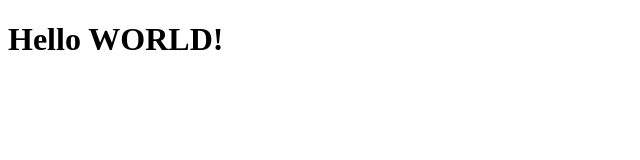
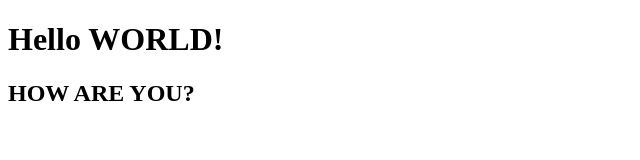
Before and after one commit to OlgaFedorovich/project, a plain HTML site: page index.html in a window 1280 px wide. Shown: the whole page, without its empty margins (0-640 px from the left). Drawn offline with Linux system fonts and the light colour scheme.

Commit message:
Adding h2

```diff
--- a/index.html
+++ b/index.html
@@ -7,5 +7,6 @@
 </head>
 <body>
     <h1>Hello WORLD!</h1>
+    <h2>HOW ARE YOU?</h2>
 </body>
 </html>
```
